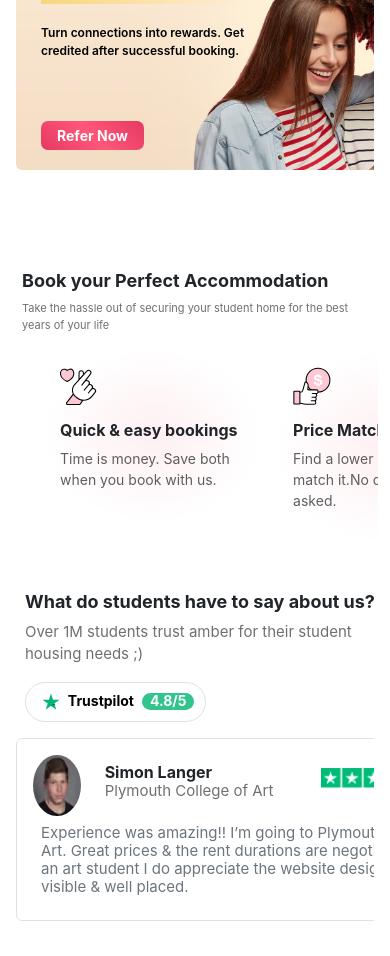
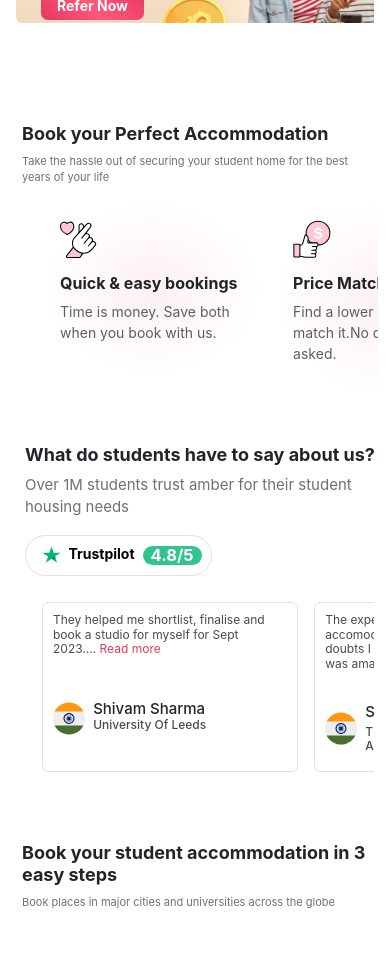
Before and after one commit to Abisheksasi/Main-Project, a React (Create React App) app: page / in a window 390 px wide. Shown: the part 1040-1996 px from the top of the page. Built offline with nearby package versions, Linux system fonts and the light colour scheme.

Commit message:
add code

```diff
--- a/src/Component/Component.css
+++ b/src/Component/Component.css
@@ -267,7 +267,18 @@ li {
   font-weight: 400;
   font-family: -apple-system, BlinkMacSystemFont, "Segoe UI", Roboto, Helvetica, Arial, sans-serif, "Apple Color Emoji", "Segoe UI Emoji", "Segoe UI Symbol";
 }
-
+.rating6{
+  display: none;
+}
+.country-rate h1{
+  display: none;
+}
+.country-rate h6{
+  display: none;
+}
+.India-flag{
+display: none;
+}
 /* Trustpilot page css end  */
 /* Easy page css */
 .easy {
@@ -756,6 +767,7 @@ li {
   .Trustpilot-container h5 {
     font-size: 15px;
   }
+
   /* House page css */
 .House{
   gap: 20px;
@@ -819,16 +831,21 @@ li {
 
   /* Home page css end  */
   .Win {
-    background-image: url('../image/refer+offer.png');
-    width: 100%;
+    width: 90%;
+    height: 150px;
   }
 
   .Win h1 {
-    width: 60%;
+    width: 62%;
+    font-size: 14px;
+  }
+  .Win p{
+    font-size: 10px;
+    margin-top: 0px;
   }
 
   .Win button {
-    margin-top: 45px;
+    margin-top: -10px;
   }
 
   .Cashback {
@@ -844,7 +861,7 @@ li {
   }
 
   .Save button {
-    margin-top: 55px;
+    margin-top: 0px;
   }
 
   .Refer .Heading {
@@ -866,9 +883,52 @@ li {
   .trustpilot h6 {
     font-size: 14px;
   }
-
+.t
   .trustpilot .review {
     font-size: 14px;
+  }
+  .simon-img{
+    display: none;
+  }
+  .Trustpilot-container{
+    width: 95%;
+    height: 170px;
+    padding-top: 10px;
+    padding-left: 10px;
+    padding-right: 30px;
+  }
+  .rating6{
+    display: block;
+    font-size: 12px;
+    font-weight: 400;
+    color: rgb(74, 74, 74);
+    font-family: -apple-system, BlinkMacSystemFont, "Segoe UI", Roboto, Helvetica, Arial, sans-serif, "Apple Color Emoji", "Segoe UI Emoji", "Segoe UI Symbol";
+  }
+  .country-rate h1{
+    font-size: 15px;
+    display: block;
+    font-family: -apple-system, BlinkMacSystemFont, "Segoe UI", Roboto, Helvetica, Arial, sans-serif, "Apple Color Emoji", "Segoe UI Emoji", "Segoe UI Symbol";
+  }
+  .country-rate h6{
+    font-size: 12px;
+    color: rgb(74, 74, 74);
+    font-family: -apple-system, BlinkMacSystemFont, "Segoe UI", Roboto, Helvetica, Arial, sans-serif, "Apple Color Emoji", "Segoe UI Emoji", "Segoe UI Symbol";
+    display: block;
+  }
+  .India-flag{
+    width: 15%;
+    display: block;
+  }
+  #myBtn{
+   border: none;
+   color: #ED3A56;
+   background-color: #ffff;
+  }
+  .first-rating .India-flag{
+    margin-top: 32px;
+  }
+  .first-rating h1{
+    margin-top: 35px;
   }
   /* Easy page css */
     /* help page css  */
--- a/src/Component/Trustpilot.jsx
+++ b/src/Component/Trustpilot.jsx
@@ -7,16 +7,20 @@ import Robert from '../image/Robert.avif';
 import Pavneech from '../image/pavneech.avif';
 import Ashwini from '../image/Ashwini.png';
 import Rat from '../image/rating.svg';
-
+import India from '../image/in_flag.svg';
 function Trustpilot() {
     const StudentRating = useRef(null);
     const [showPrevButton, setShowPrevButton] = useState(false);
     const [showNextButton, setShowNextButton] = useState(true);
+    const [isExpanded, setIsExpanded] = useState(false);
 
+    const handleToggle = () => {
+        setIsExpanded(!isExpanded);
+    };
     useEffect(() => {
         const handleScroll = () => {
             if (StudentRating.current) {
-                const {scrollLeft, scrollWidth, clientWidth} = StudentRating.current;
+                const { scrollLeft, scrollWidth, clientWidth } = StudentRating.current;
                 setShowPrevButton(scrollLeft > 0);
                 setShowNextButton(scrollLeft < scrollWidth - clientWidth);
             }
@@ -41,7 +45,7 @@ function Trustpilot() {
     return (
         <div className="Trustpilot mt-5">
             <h1 className="Heading">What do students have to say about us?</h1>
-            <p className="Paragraph">Over 1M students trust amber for their student housing needs ;)</p>
+            <p className="Paragraph">Over 1M students trust amber for their student housing needs</p>
             <button className='trustpilot text-start rounded-pill border border-black-50 d-flex flex-row'>
                 <img src={Star} alt="Star" className='ms-3 ' />
                 <h6 className='ms-2'>Trustpilot</h6>
@@ -52,35 +56,83 @@ function Trustpilot() {
                     <ul className="Referral list-unstyled d-flex gap-3 Trustpilot-container">
                         <li className='rounded text-start Trustpilot-container border border-black-50'>
                             <div className='Simon d-flex flex-row'>
-                                <img src={Simon} alt="Simon" className='ms-3 mt-3 rounded-circle' />
-                                <h1 className='ms-4 mt-4'>Simon Langer <h6>Plymouth College of Art</h6></h1>
-                                <img src={Rat} alt="Rating" className='ms-5 me-1 Rating-img' /> <br />
+                                <img src={Simon} alt="Simon" className='ms-3 mt-3 rounded-circle simon-img' />
+                                <h1 className='ms-4 mt-4 simon-img'>Simon Langer <h6>Plymouth College of Art</h6></h1>
+                                <img src={Rat} alt="Rating" className='ms-5 me-1 Rating-img simon-img' /> <br />
                             </div>
-                            <h5 className='text-secondary text-start ms-4 me-4 mt-2 mb-4'>Experience was amazing!! I’m going to Plymouth College of <br /> Art. Great prices & the rent durations are negotiable. Also as <br /> an art student I do appreciate the website design — its clear, <br /> visible & well placed.</h5>
+                            <h5 className='text-secondary text-start ms-4 me-4 mt-2 mb-4 simon-img'>Experience was amazing!! I’m going to Plymouth College of <br /> Art. Great prices & the rent durations are negotiable. Also as <br /> an art student I do appreciate the website design — its clear, <br /> visible & well placed.</h5>
+                            <h6 className='rating6'>They helped me shortlist, finalise and book a studio for myself for Sept 2023.
+                                {!isExpanded && <span id="dots">...</span>}
+                                {isExpanded && (
+                                    <span id="more">
+                                        They have been on their toes, literally to help me get the best available accommodation.
+                                    </span>
+                                )}      <button onClick={handleToggle} id="myBtn">
+                                    {isExpanded ? 'Read less' : 'Read more'}
+                                </button></h6>
+                            <div className='d-flex flex-row country-rate first-rating'>
+                                <img src={India} alt="India flag" className='India-flag' />
+                                <div className='first-rating'>
+                                    <h1 className='ms-2 mb-0'>Shivam Sharma</h1><br />
+                                    <h6 className='ms-2'>University Of Leeds</h6>
+                                </div>
+                            </div >
                         </li>
                         <li className='rounded text-start Trustpilot-container border border-black-50'>
                             <div className='Simon d-flex flex-row'>
-                                <img src={Robert} alt="Simon" className='ms-3 mt-3 rounded-circle' />
-                                <h1 className='ms-4 mt-4'>Roberto Antonia <h6>University College London</h6></h1>
-                                <img src={Rat} alt="Rating" className='ms-5 me-1 Rating-img' /> <br />
+                                <img src={Robert} alt="Simon" className='ms-3 mt-3 rounded-circle simon-img' />
+                                <h1 className='ms-4 mt-4 simon-img'>Roberto Antonia <h6>University College London</h6></h1>
+                                <img src={Rat} alt="Rating" className='ms-5 me-1 Rating-img simon-img' /> <br />
                             </div>
-                            <h5 className='text-secondary text-start ms-4 me-4 mt-2 mb-4'>Experience was amazing!! I’m going to Plymouth College of <br /> Art. Great prices & the rent durations are negotiable. Also as <br /> an art student I do appreciate the website design — its clear, <br /> visible & well placed.</h5>
+                            <h5 className='text-secondary text-start ms-4 me-4 mt-2 mb-4 simon-img'>Experience was amazing!! I’m going to Plymouth College of <br /> Art. Great prices & the rent durations are negotiable. Also as <br /> an art student I do appreciate the website design — its clear, <br /> visible & well placed.</h5>
+                            <h6 className='rating6'>The experience of booking my accomodation and clarifying any doubts I might have on that matter was amazing.
+                                {!isExpanded && <span id="dots">...</span>}
+                                {isExpanded && (
+                                    <span id="more">
+                                        The agent was so helpful and patient with my infinite doubts and guided me through the whole process.
+                                    </span>
+                                )}      <button onClick={handleToggle} id="myBtn">
+                                    {isExpanded ? 'Read less' : 'Read more'}
+                                </button></h6>
+                            <div className='d-flex flex-row country-rate'>
+                                <img src={India} alt="India flag" className='India-flag mt-3' />
+                                <div>
+                                    <h1 className='mt-4 ms-2 mb-0'>Shubham</h1><br />
+                                    <h6 className='ms-2 mt-1'>The University Of Western Australia</h6>
+                                </div>
+                            </div >
                         </li>
                         <li className='rounded text-start Trustpilot-container border border-black-50'>
                             <div className='Simon d-flex flex-row'>
-                                <img src={Ashwini} alt="Simon" className='ms-3 mt-3 rounded-circle' />
-                                <h1 className='ms-4 mt-4'>Ashwini K <h6>Plymouth College of Art</h6></h1>
-                                <img src={Rat} alt="Rating" className='ms-5 me-1 Rating-img' /> <br />
+                                <img src={Ashwini} alt="Simon" className='ms-3 mt-3 rounded-circle simon-img' />
+                                <h1 className='ms-4 mt-4 simon-img'>Ashwini K <h6>Plymouth College of Art</h6></h1>
+                                <img src={Rat} alt="Rating" className='ms-5 me-1 Rating-img simon-img' /> <br />
                             </div>
-                            <h5 className='text-secondary text-start ms-4 me-4 mt-2 mb-4'>Experience was amazing!! I’m going to Plymouth College of <br /> Art. Great prices & the rent durations are negotiable. Also as <br /> an art student I do appreciate the website design — its clear, <br /> visible & well placed.</h5>
+                            <h5 className='text-secondary text-start ms-4 me-4 mt-2 mb-4 simon-img'>Experience was amazing!! I’m going to Plymouth College of <br /> Art. Great prices & the rent durations are negotiable. Also as <br /> an art student I do appreciate the website design — its clear, <br /> visible & well placed.</h5>
+                            <h6 className='rating6'>Amber's agent was extremely helpful and kind. The process was very smooth as well. Overall I would give 10/10 to amber.</h6>
+                            <div className='d-flex flex-row country-rate'>
+                                <img src={India} alt="India flag" className='India-flag mt-3' />
+                                <div>
+                                    <h1 className='mt-4  ms-2 mb-0'>Vishnupriya</h1><br />
+                                    <h6 className='ms-2 mt-1'>De Montfort University</h6>
+                                </div>
+                            </div >
                         </li>
                         <li className='rounded text-start Trustpilot-container border border-black-50'>
                             <div className='Simon d-flex flex-row'>
-                                <img src={Pavneech} alt="Pavneech" className='ms-3 mt-3 rounded-circle' />
-                                <h1 className='ms-4 mt-4'>Paveneech Stritagul <h6>Lancaster University</h6></h1>
-                                <img src={Rat} alt="Rating" className='ms-5 me-1 Rating-img' /> <br />
+                                <img src={Pavneech} alt="Pavneech" className='ms-3 mt-3 rounded-circle simon-img' />
+                                <h1 className='ms-4 mt-4 simon-img'>Paveneech Stritagul <h6>Lancaster University</h6></h1>
+                                <img src={Rat} alt="Rating" className='ms-5 me-1 Rating-img simon-img' /> <br />
                             </div>
-                            <h5 className='text-secondary text-start ms-4 me-4 mt-2 mb-4'>Experience was amazing!! I’m going to Plymouth College of <br /> Art. Great prices & the rent durations are negotiable. Also as <br /> an art student I do appreciate the website design — its clear, <br /> visible & well placed.</h5>
+                            <h5 className='text-secondary text-start ms-4 me-4 mt-2 mb-4 simon-img'>Experience was amazing!! I’m going to Plymouth College of <br /> Art. Great prices & the rent durations are negotiable. Also as <br /> an art student I do appreciate the website design — its clear, <br /> visible & well placed.</h5>
+                            <h6 className='rating6'>Best accommodation at cheapest rates.Very proactive. Gave me all the information I needed at the get go. Thank you so much!</h6>
+                            <div className='d-flex flex-row country-rate'>
+                                <img src={India} alt="India flag" className='India-flag mt-3' />
+                                <div>
+                                    <h1 className='mt-4 ms-2 mb-0'>Anushka Dogra</h1><br />
+                                    <h6 className='ms-2 mt-1'>Regent'S University</h6>
+                                </div>
+                            </div>
                         </li>
                     </ul>
                 </div>
--- /dev/null
+++ b/src/Component/e.jsx
@@ -0,0 +1,29 @@
+import React, { useState } from 'react';
+
+const ReadMoreReadLess = () => {
+  const [isExpanded, setIsExpanded] = useState(false);
+
+  const handleToggle = () => {
+    setIsExpanded(!isExpanded);
+  };
+
+  return (
+    <div>
+      <h2>Read More Read Less Button</h2>
+      <p>
+        Lorem ipsum dolor sit amet, consectetur adipiscing elit. Phasellus imperdiet, nulla et dictum interdum, nisi lorem egestas vitae scel
+        {!isExpanded && <span id="dots">...</span>}
+        {isExpanded && (
+          <span id="more">
+            erisque enim ligula venenatis dolor. Maecenas nisl est, ultrices nec congue eget, auctor vitae massa. Fusce luctus vestibulum augue ut aliquet. Nunc sagittis dictum nisi, sed ullamcorper ipsum dignissim ac. In at libero sed nunc venenatis imperdiet sed ornare turpis. Donec vitae dui eget tellus gravida venenatis. Integer fringilla congue eros non fermentum. Sed dapibus pulvinar nibh tempor porta.
+          </span>
+        )}
+      </p>
+      <button onClick={handleToggle} id="myBtn">
+        {isExpanded ? 'Read less' : 'Read more'}
+      </button>
+    </div>
+  );
+};
+
+export default ReadMoreReadLess;
--- a/src/HomePage/Search.css
+++ b/src/HomePage/Search.css
@@ -11,32 +11,6 @@ input[type="text"] {
     border: none;
     outline: none;
     font-size: 14px;
-}
-
-.placeholder-animation {
-    position: absolute;
-    top: 0;
-    left: 78px;
-    width: 100%;
-    overflow: hidden;
-    pointer-events: none;
-}
-
-.placeholder-list {
-  list-style-type: none;
-    padding: 0;
-    margin: 0;
-    animation: scrollUp 7s linear infinite;
-}
-
-.placeholder-list li {
-  width: max-content;
-    height: 60px;
-    line-height: 60px;
-    font-size: 18px;
-  font-weight: 400;
-  color: rgb(93, 92, 92);
-  font-family: -apple-system, BlinkMacSystemFont, "Segoe UI", Roboto, Helvetica, Arial, sans-serif, "Apple Color Emoji", "Segoe UI Emoji", "Segoe UI Symbol";
 }
 .search-input-container input[type="text"]::placeholder {
   font-size: 18px;
@@ -58,51 +32,6 @@ input[type="text"] {
 .search-containe-icon{
   color: #ffff;
 }
-
-@keyframes scrollUp {
-    0% {
-        transform: translateY(0);
-    }
-    25%{
-      transform: translateY(-200% -200px);
-    }
-    100% {
-        transform: translateY(calc(-100% - 200px));
-    }
-}
-.Search-bar {
-    position: relative;
-}
-
-.dropdown-menu {
-    position: absolute;
-    top: 100%;
-    left: 0;
-    right: 0;
-    background-color: white;
-    border: 1px solid #ccc;
-    border-radius: 4px;
-    z-index: 1000;
-    margin-top: 5px;
-    padding: 10px 0;
-    box-shadow: 0 2px 10px rgba(0, 0, 0, 0.1);
-}
-
-.dropdown-menu ul {
-    list-style: none;
-    margin: 0;
-    padding: 0;
-}
-
-.dropdown-menu li {
-    padding: 10px 20px;
-    cursor: pointer;
-}
-
-.dropdown-menu li:hover {
-    background-color: #f0f0f0;
-}
-
 @media screen and (max-width:1024px) {
   .search-input-container {
     width: 70%;
--- a/src/HomePage/Searchbar.jsx
+++ b/src/HomePage/Searchbar.jsx
@@ -13,5 +13,4 @@ function Search() {
         </div>
     );
 }
-
 export default Search;
--- a/src/HomePage/main.css
+++ b/src/HomePage/main.css
@@ -489,8 +489,8 @@ color:#ffff;
   }
   .heropage .detail-icon-head{
     font-size: 12px;
+  }
 
-  }
   .heropage .detail-icon-money{
     font-size: 15px;
   }
--- a/src/Main.jsx
+++ b/src/Main.jsx
@@ -7,6 +7,7 @@ import Help from "./Component/Help";
 import Footer from "./Component/Footer";
 import Trustpilot from "./Component/Trustpilot";
 import Referral from "./Component/Referral";
+import ReadMoreReadLess from "./Component/e";
 
 function Main() {
     return (
```
Also changed, not shown: src/Component/Globe.jsx (added, +43 -0 lines), src/image/in_flag.svg (added).
